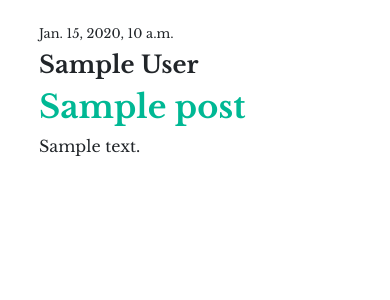
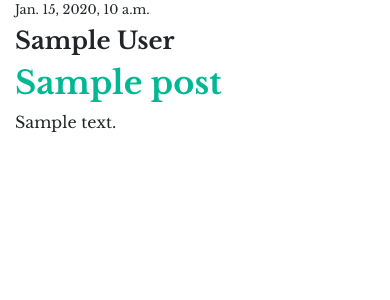
Before and after one commit to wildnatalie/my-first-blog, a Django app: template blog/templates/blog/post_list.html in a window 390 px wide. Shown: the part 200-500 px from the top of the page. Run offline with Django 3.2, Linux system fonts and the light colour scheme; the template is opened without the code that fills it: most values are stand-ins (such as "Sample title", 1, 10 or a date in 2020); some libraries are stand-ins or nearby versions.

Commit message:
Small css fix

```diff
--- a/blog/static/css/blog.css
+++ b/blog/static/css/blog.css
@@ -23,3 +23,9 @@ h1 a:hover, h2 a:hover, h3 a:hover, h4 a:hover, h5 a:hover, h6 a:hover {
 header {
     padding: 48px 0;
 }
+
+@media all and (max-width: 575px) {
+    .post {
+        padding: 0;
+    }
+}
```
